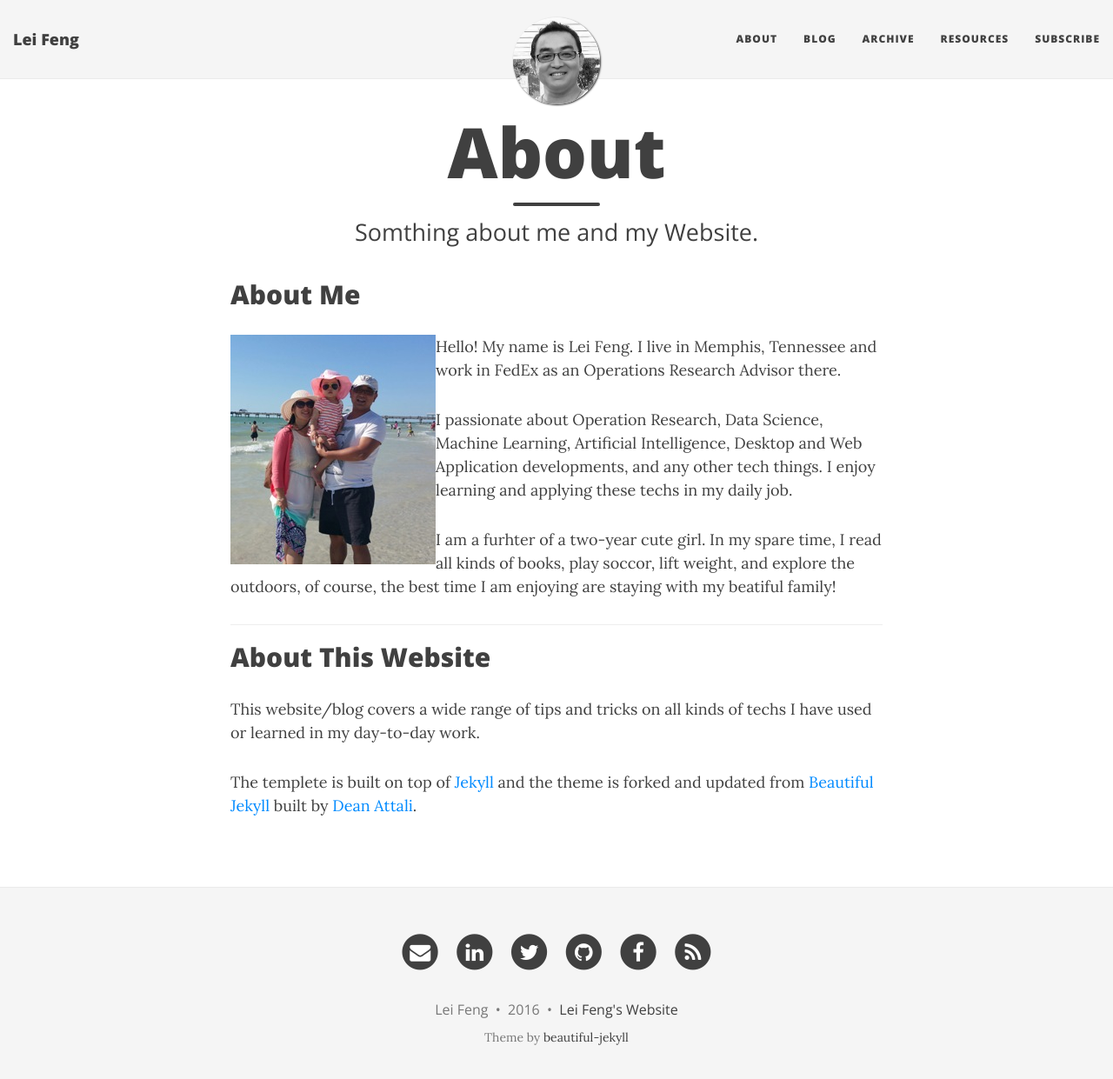
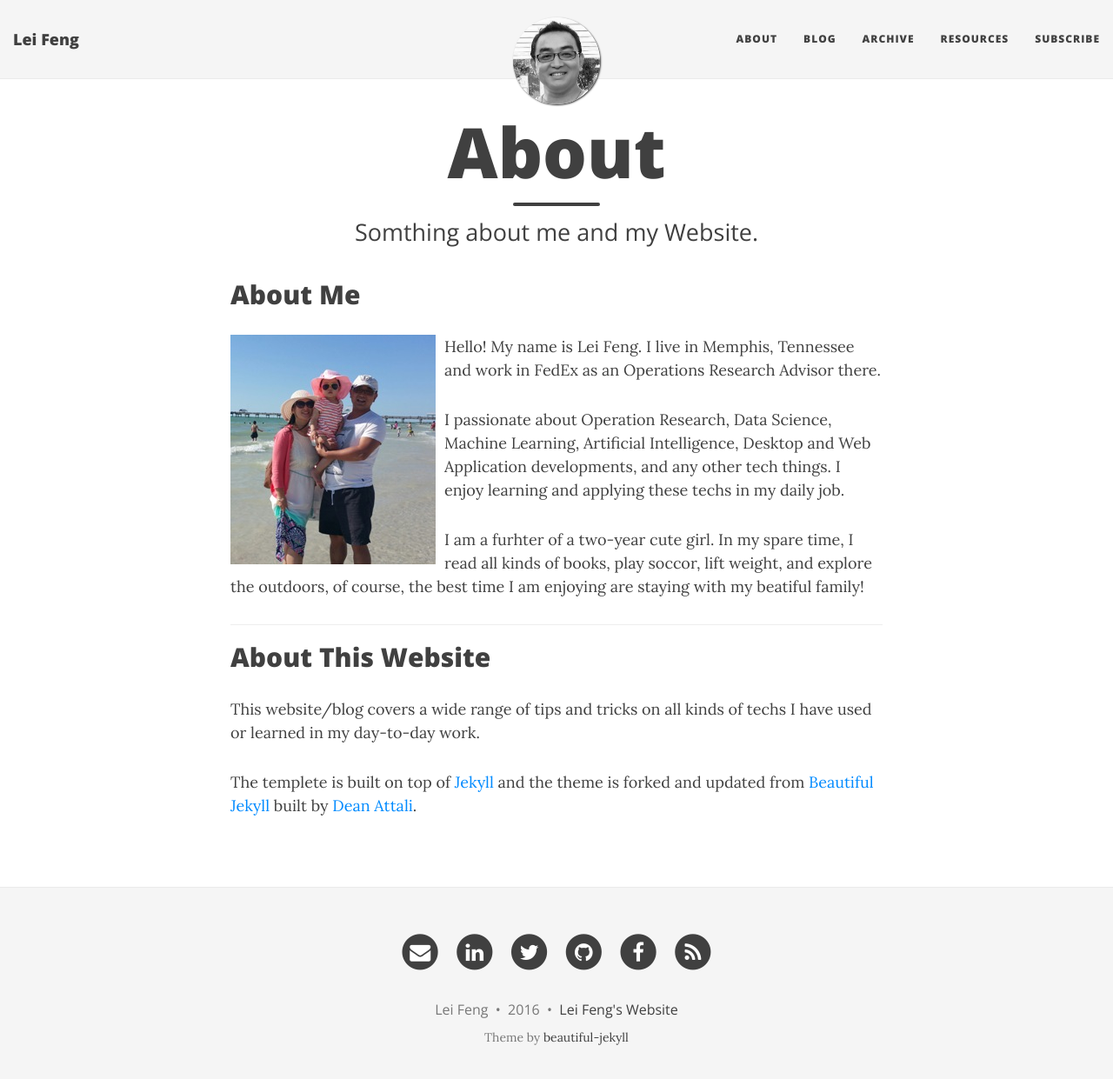
Before and after one commit to stonefl/stonefl.github.io, a Jekyll site: the page built from about.md, in a window 1280 px wide and 1254 px high. Shown: the top 1241 px of the window at 87% size. Built offline with Jekyll 4.4.1, drawn with Linux system fonts in a browser that asks for light colours; nearby versions of some CDN libraries.

Commit message:
Update about.md

```diff
--- a/about.md
+++ b/about.md
@@ -7,12 +7,13 @@ subtitle: Somthing about me and my Website.
 ## About Me
 
 
-<img src="/img/avatar/family.jpg" alt="Picture of a cat in front of a pc" align="left">
+<img src="/img/avatar/family.jpg" alt="Picture of a cat in front of a pc" align="left" style="PADDING-RIGHT: 10px">
 Hello! My name is Lei Feng. I live in Memphis, Tennessee and work in FedEx as an Operations Research Advisor there.
 
 I passionate about Operation Research, Data Science, Machine Learning, Artificial Intelligence, Desktop and Web Application developments, and any other tech things. I enjoy learning and applying these techs in my daily job.
 
 I am a furhter of a two-year cute girl. In my spare time, I read all kinds of books, play soccor, lift weight, and explore the outdoors, of course, the best time I am enjoying are staying with my beatiful family!
+
 
 ---
 
```
